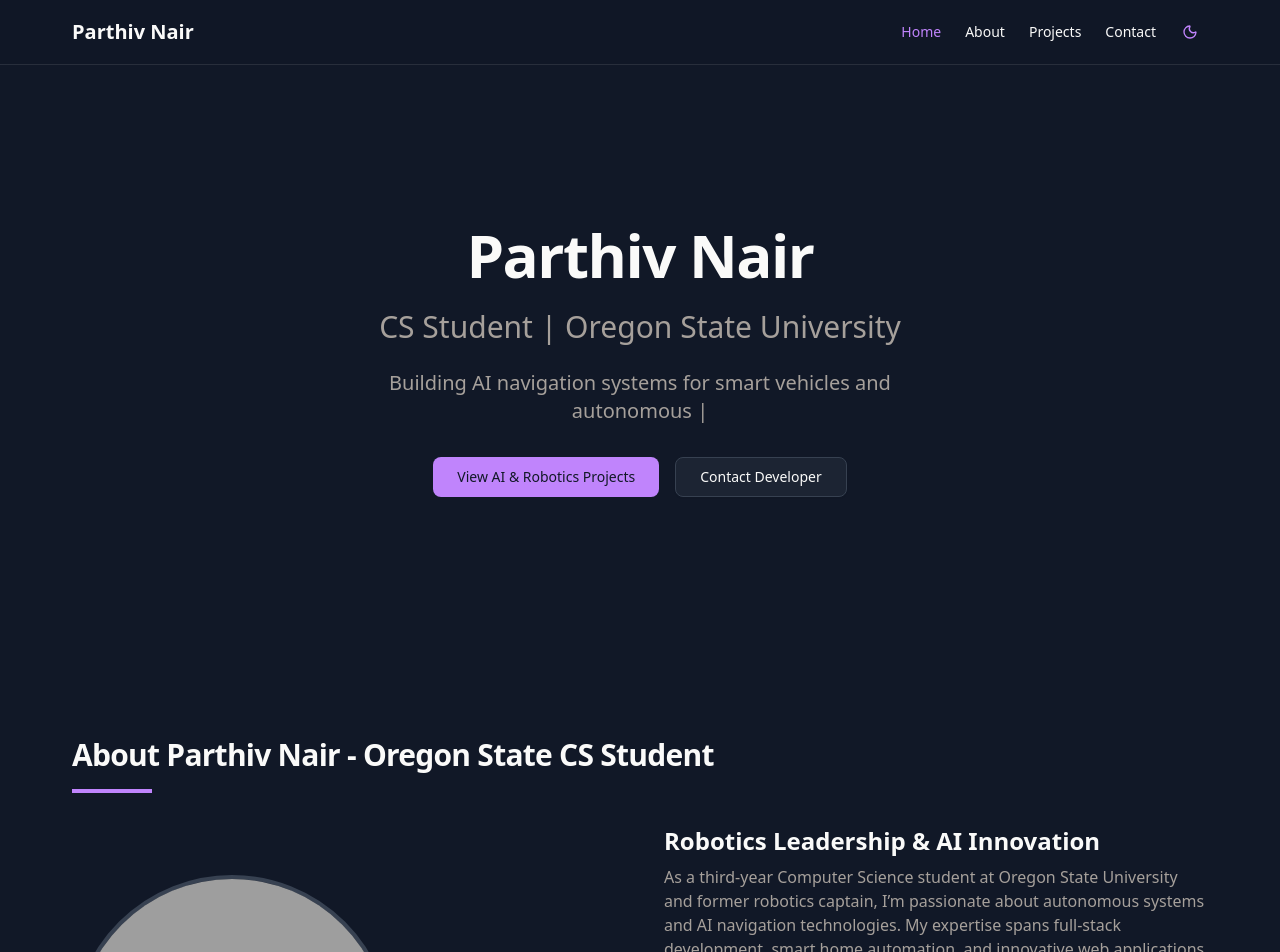
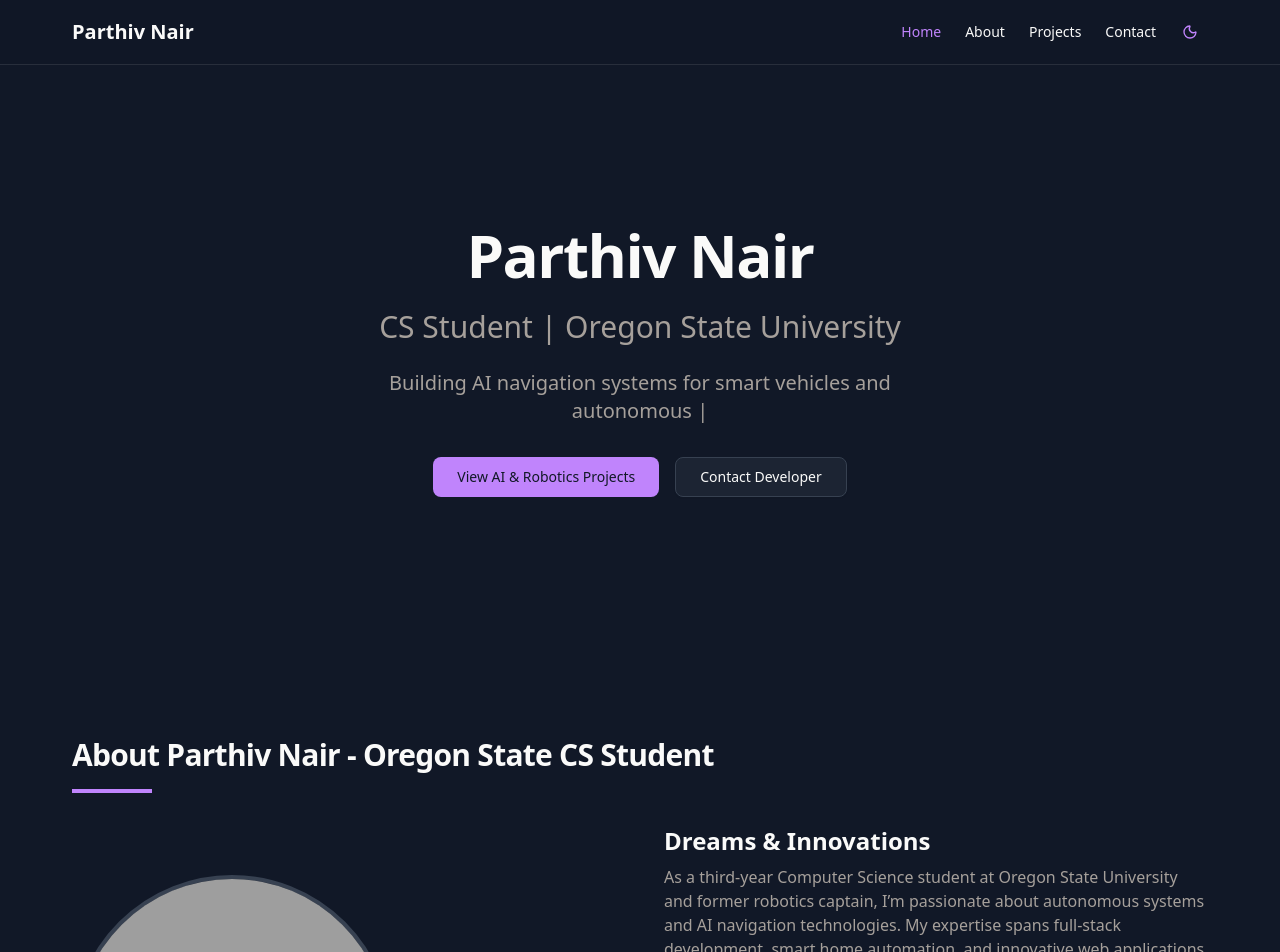
Before and after one commit to ParthivNair/portfolio-website, a Next.js app: page / in a window 1280 px wide. Shown: the top 952 px of the page. Built offline with nearby package versions, Linux system fonts and the light colour scheme; grey boxes are pictures that could not be loaded.

Commit message:
some more details

```diff
--- a/src/app/about/page.tsx
+++ b/src/app/about/page.tsx
@@ -43,7 +43,7 @@
                     <div className="space-y-4">
                         <h2 className="text-2xl font-semibold">Robotics Leadership & Academic Excellence</h2>
                         <p className="text-muted-foreground">
-                            As a third-year Computer Science student at Oregon State University, I bring unique leadership experience as the former captain of robotics team 12599 Overcharged. My expertise in autonomous systems and AI navigation technologies stems from hands-on experience building and programming competitive robots for complex challenges.
+                            As a third-year Computer Science student at Oregon State University, I bring unique leadership experience as the former captain of a robotics team (Overcharged). My expertise in autonomous systems and AI navigation technologies stems from hands-on experience building and programming competitive robots for complex challenges.
                         </p>
                         <p className="text-muted-foreground">
                             My academic journey combines theoretical computer science knowledge with practical application in robotics, full-stack development, and innovative problem-solving approaches that bridge technology and human needs.
--- a/src/app/page.tsx
+++ b/src/app/page.tsx
@@ -160,7 +160,7 @@
           {/* Text - Right on desktop, bottom on mobile */}
           <div className="space-y-6">
             <div>
-              <h3 className="text-2xl font-semibold mb-2">Robotics Leadership & AI Innovation</h3>
+              <h3 className="text-2xl font-semibold mb-2">Dreams & Innovations</h3>
               <p className="text-muted-foreground">
                 As a third-year Computer Science student at Oregon State University and former robotics captain, I’m passionate about autonomous systems and AI navigation technologies. My expertise spans full-stack development, smart home automation, and innovative web applications that solve real-world challenges.
               </p>
```
